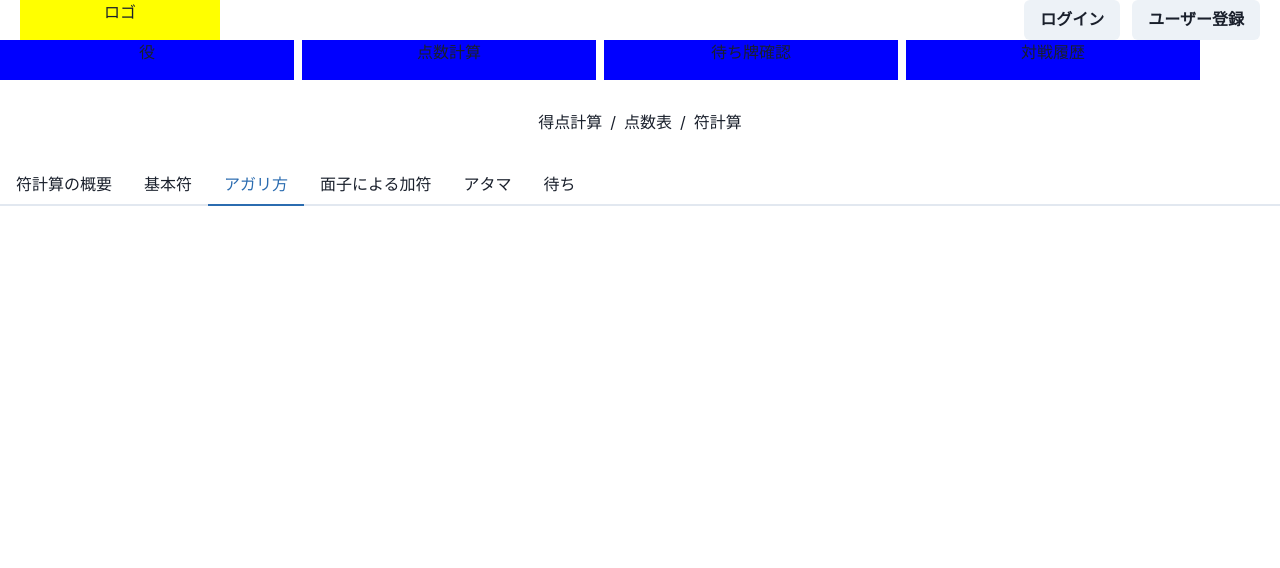
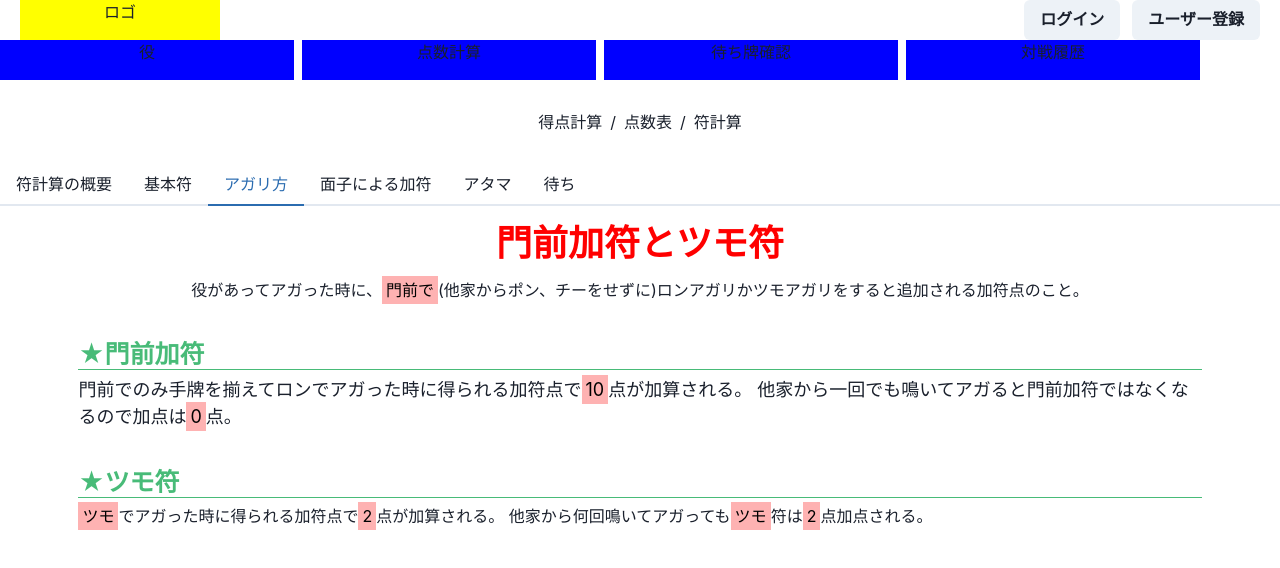
Before and after one commit to RyoTTT/portfolioAPP, a Next.js app: page /Calculation/DetailScore in a window 1280 px wide. Both pictures are taken after a click on the tab "アガリ方". Shown: the top 568 px of the page. Built offline with nearby package versions, Linux system fonts and the light colour scheme.

Commit message:
アガリページ作成

```diff
--- /dev/null
+++ b/components/DetailScoreTabs/Agari.tsx
@@ -0,0 +1,48 @@
+import React from "react";
+import { Box, Heading, Text, Highlight } from "@chakra-ui/react";
+
+const Agari = () => {
+  return (
+    <>
+      <Box textAlign="center">
+        <Heading color="red">門前加符とツモ符</Heading>
+        <Text marginTop="1%">
+          役があってアガった時に、
+          <Highlight
+            query="門前で"
+            styles={{ px: "1", py: "1", bg: "red.200" }}
+          >
+            門前で
+          </Highlight>
+          (他家からポン、チーをせずに)ロンアガリかツモアガリをすると追加される加符点のこと。
+        </Text>
+      </Box>
+      <Box margin="3% 5%">
+        <Heading fontSize="25px" borderBottom="1px" marginBottom="0.5%" color="green.400">★門前加符</Heading>
+        <Text fontSize="18px">
+          <Highlight
+            query={["10", "0"]}
+            styles={{ px: "1", py: "1", bg: "red.200" }}
+          >
+            門前でのみ手牌を揃えてロンでアガった時に得られる加符点で10点が加算される。
+            他家から一回でも鳴いてアガると門前加符ではなくなるので加点は0点。
+          </Highlight>
+        </Text>
+      </Box>
+      <Box margin="3% 5%">
+        <Heading fontSize="25px" borderBottom="1px" marginBottom="0.5%" color="green.400">★ツモ符</Heading>
+        <Text>
+          <Highlight
+            query={["ツモ", "2"]}
+            styles={{ px: "1", py: "1", bg: "red.200" }}
+          >
+            ツモでアガった時に得られる加符点で2点が加算される。
+            他家から何回鳴いてアガってもツモ符は2点加点される。
+          </Highlight>
+        </Text>
+      </Box>
+    </>
+  );
+};
+
+export default Agari;
--- a/pages/Calculation/DetailScore.tsx
+++ b/pages/Calculation/DetailScore.tsx
@@ -4,6 +4,7 @@ import { Text } from "@chakra-ui/react";
 import Image from "next/image";
 import { Tabs, TabList, TabPanels, Tab, TabPanel } from "@chakra-ui/react";
 import DefaultPoint from "../../components/DetailScoreTabs/DefaultPoint"
+import Agari from "@/components/DetailScoreTabs/Agari";
 
 //next/Imageを使って画像を使いたい
 const DetailScore = () => {
@@ -26,6 +27,9 @@ const DetailScore = () => {
           <TabPanel>
           <DefaultPoint />
           </TabPanel>
+          <TabPanel>
+            <Agari />
+          </TabPanel>
         </TabPanels>
       </Tabs>
     </>
```
